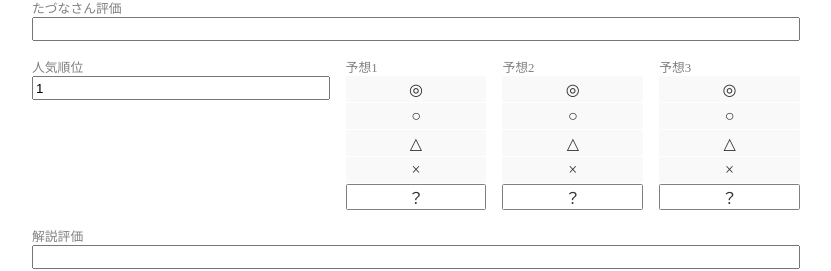
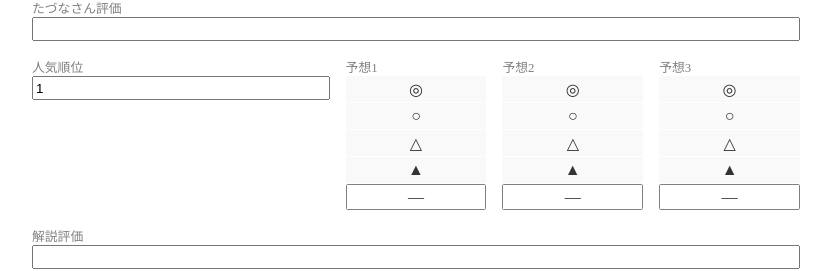
Before and after one commit to ginpei/umamusume-status-ranks, a React (Create React App) app: page / in a window 1280 px wide. Shown: the part 373-644 px from the top of the page, without its empty margins (224-1055 px from the left). Built offline with nearby package versions, Linux system fonts and the light colour scheme.

Commit message:
feat: 🎸 expectations

```diff
--- /dev/null
+++ b/src/components/pages/home/ExpectationRadio.tsx
@@ -0,0 +1,33 @@
+import { ExpectationLevel } from "../../../data/RaceEntry";
+import styles from "./StatusRankRadio.module.scss";
+
+export type OnExpectationRadioChange = (
+  name: string,
+  level: ExpectationLevel
+) => void;
+
+export const ExpectationRadio: React.FC<{
+  checked: boolean;
+  label: string;
+  name: string;
+  onChange: OnExpectationRadioChange;
+  value: ExpectationLevel;
+}> = ({ checked, label, name, onChange, value }) => {
+  const onInputChange = () => {
+    onChange(name, value);
+  };
+
+  return (
+    <label className={styles.root} data-checked={checked} tabIndex={0}>
+      <input
+        checked={checked}
+        className={styles.input}
+        name={name}
+        onChange={onInputChange}
+        type="radio"
+        value={value}
+      />
+      {label}
+    </label>
+  );
+};
--- /dev/null
+++ b/src/components/pages/home/ExpectationSelect.tsx
@@ -0,0 +1,27 @@
+import {
+  expectationLevels,
+  expectationToSymbol,
+} from "../../../data/RaceEntry";
+import { ExpectationRadio, OnExpectationRadioChange } from "./ExpectationRadio";
+import styles from "./StatusRankSelect.module.scss";
+
+export const ExpectationSelect: React.FC<{
+  name: string;
+  onChange: OnExpectationRadioChange;
+  value: string;
+}> = ({ name, onChange, value }) => {
+  return (
+    <span className={styles.root}>
+      {expectationLevels.map((key) => (
+        <ExpectationRadio
+          checked={key === value}
+          key={key}
+          label={expectationToSymbol(key)}
+          name={name}
+          onChange={onChange}
+          value={key}
+        />
+      ))}
+    </span>
+  );
+};
--- a/src/components/pages/home/RaceEntryForm.tsx
+++ b/src/components/pages/home/RaceEntryForm.tsx
@@ -1,6 +1,12 @@
 import { ChangeEventHandler, FormEventHandler, useState } from "react";
-import { RaceEntry, RaceEntryCallback } from "../../../data/RaceEntry";
+import {
+  ExpectationList,
+  RaceEntry,
+  RaceEntryCallback,
+} from "../../../data/RaceEntry";
 import { InputBlock, InputField } from "../../stable/InputField";
+import { OnExpectationRadioChange } from "./ExpectationRadio";
+import { ExpectationSelect } from "./ExpectationSelect";
 import styles from "./RaceEntryForm.module.scss";
 import { StatusInput } from "./StatusInput";
 import { OnStatusRankRadioChange } from "./StatusRankRadio";
@@ -29,12 +35,23 @@ export const RaceEntryForm: React.FC<{
     onChange(updated);
   };
 
-  const onExpectationChange: OnStatusRankRadioChange = (name, rank) => {
-    // const updated: RaceEntry = {
-    //   ...entry,
-    //   [name]: rank,
-    // };
-    // onChange(updated);
+  const onExpectationChange: OnExpectationRadioChange = (name, level) => {
+    const newExpectations: ExpectationList = [...entry.expectations];
+    if (name === "expectation1") {
+      newExpectations[0] = level;
+    } else if (name === "expectation2") {
+      newExpectations[1] = level;
+    } else if (name === "expectation3") {
+      newExpectations[2] = level;
+    } else {
+      throw new Error(`Unknown name "${name}"`);
+    }
+
+    const updated: RaceEntry = {
+      ...entry,
+      expectations: newExpectations,
+    };
+    onChange(updated);
   };
 
   const onFormSubmit: FormEventHandler = (event) => {
@@ -128,7 +145,7 @@ export const RaceEntryForm: React.FC<{
       </div>
       <div data-area="expectation1">
         <InputBlock title="予想1">
-          <StatusRankSelect
+          <ExpectationSelect
             name="expectation1"
             onChange={onExpectationChange}
             value={entry.expectations[0]}
@@ -137,7 +154,7 @@ export const RaceEntryForm: React.FC<{
       </div>
       <div data-area="expectation2">
         <InputBlock title="予想2">
-          <StatusRankSelect
+          <ExpectationSelect
             name="expectation2"
             onChange={onExpectationChange}
             value={entry.expectations[1]}
@@ -146,7 +163,7 @@ export const RaceEntryForm: React.FC<{
       </div>
       <div data-area="expectation3">
         <InputBlock title="予想3">
-          <StatusRankSelect
+          <ExpectationSelect
             name="expectation3"
             onChange={onExpectationChange}
             value={entry.expectations[2]}
```
